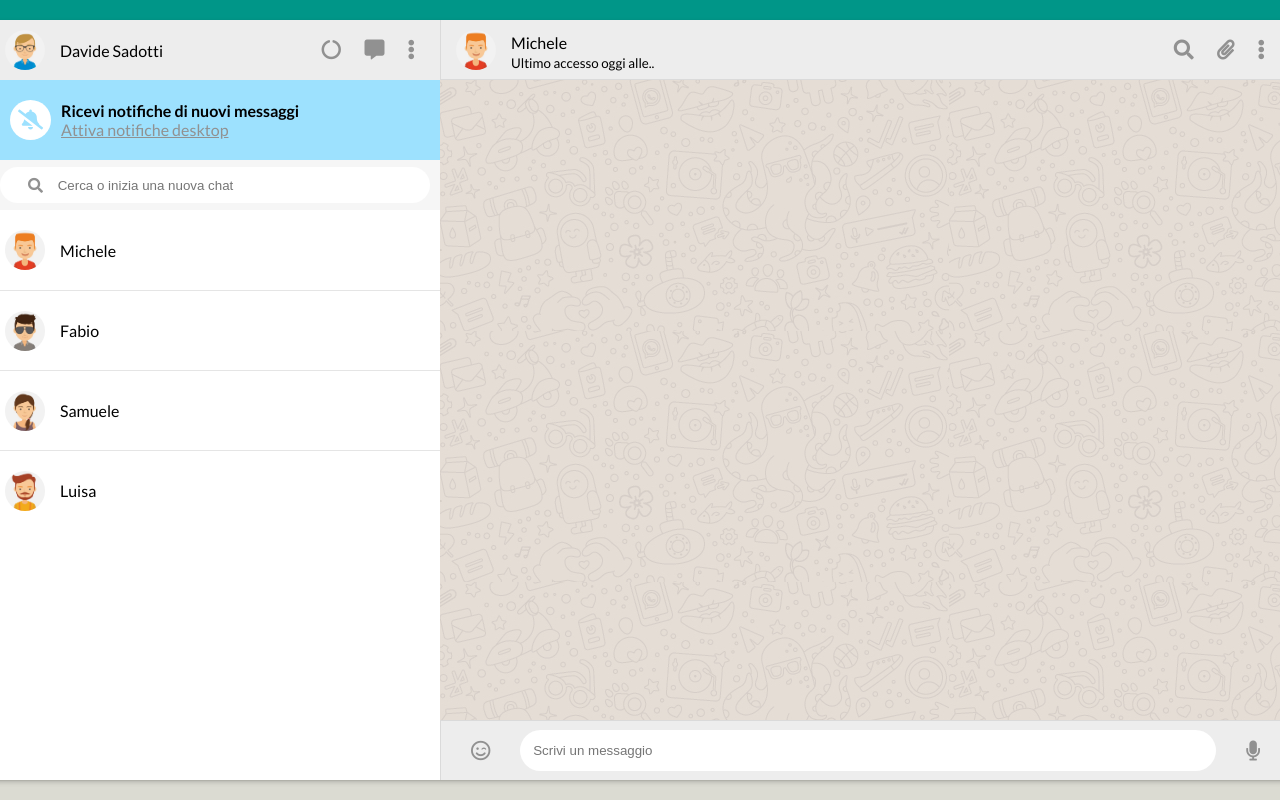
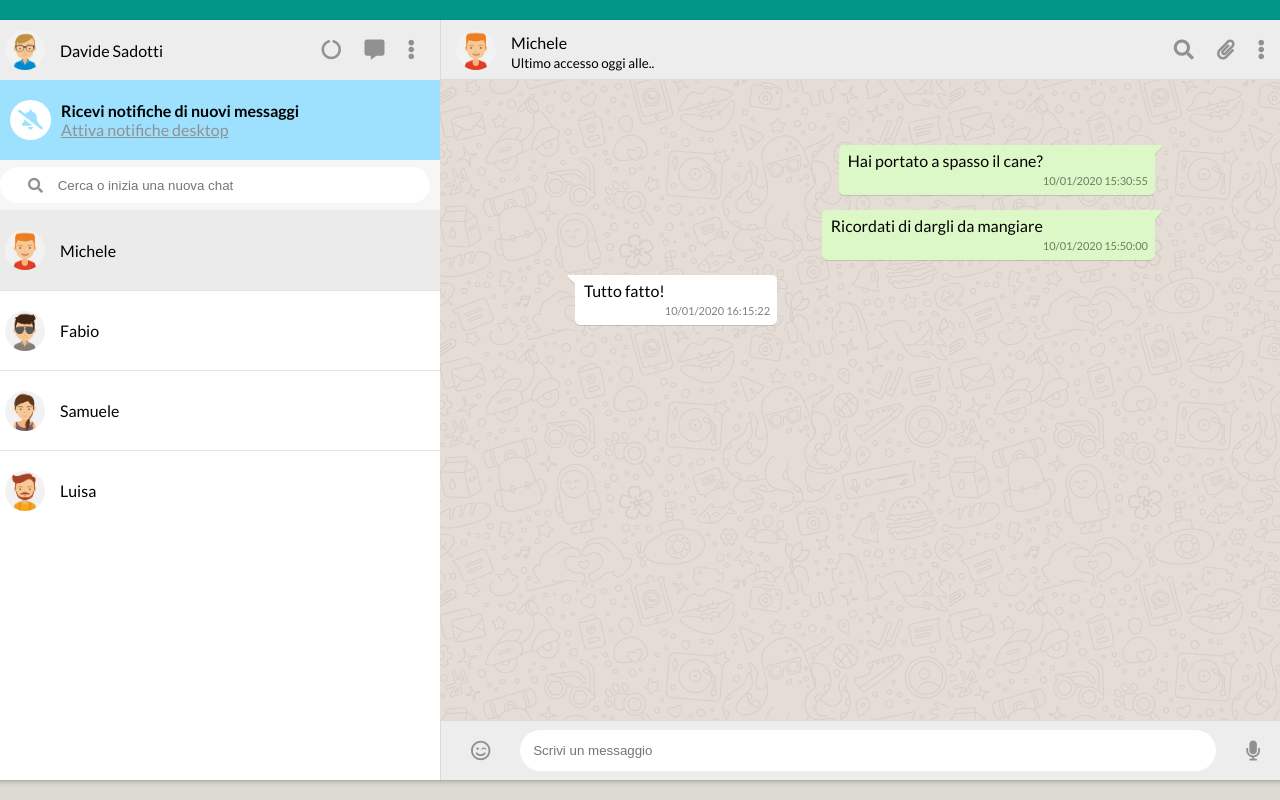
Before and after one commit to DavideSadotti/vue-boolzapp, a plain HTML site: page index.html in a window 1280 px wide. Both pictures are taken after a click on the item "Michele". Drawn offline with nearby package versions, Linux system fonts and the light colour scheme.

Commit message:
Milestone 2 Finita

```diff
--- a/css/style.css
+++ b/css/style.css
@@ -42,6 +42,9 @@
   box-shadow: 0 1px 1px 0 rgba(0,0,0,0.06), 0 2px 5px 0 rgba(0,0,0,0.2);
 }
 
+.grey{
+  background-color: #ebebeb;
+}
 
 /* -------------LEFT SIDE------------- */
 .contacts{
@@ -177,6 +180,7 @@
   width: 850px;
 }
 
+/* CLASS CONTACT SELECTED */
 .contactSelected{
   height: 60px;
   background-color: #ededed;
@@ -207,6 +211,71 @@
   border-left: 1px solid rgba(0,0,0,0.08);
 }
 
+/* CLASS MESSAGELIST */
+.messageList{
+  height: calc(100% - 120px);
+  background-image: url('../img/mine.jpg');
+}
+
+.messageList > div{
+  width: 80%;
+  margin: auto;
+  padding: 50px;
+}
+
+.messageList .clear > div{
+  margin-top: 15px;
+}
+
+.messageList small{
+  font-size: 11px;
+  color: rgba(0,0,0,0.5);
+  align-self: flex-end;
+}
+
+.messageList .sent, .messageList .received{
+  padding: 6px 7px 8px 9px;
+  border-radius: 5px;
+  min-height: 50px;
+  display: flex;
+  position: relative;
+  filter: drop-shadow(0 1px .5px rgba(0,0,0,.13));
+}
+
+.messageList .sent{
+  float: right;
+  background-color: #dcf8c6;
+}
+
+.messageList .received{
+  float: left;
+  background-color: #ffffff;
+}
+
+.sent i, .received i{
+  position: absolute;
+  font-size: 30px;
+}
+
+.sent i{
+  right: -8px;
+  top: -11px;
+  color: #dcf8c6;
+}
+
+.received i{
+  left: -8px;
+  top: -11px;
+  color: #ffffff;
+}
+
+.clear::after{
+  content: "";
+  display: block;
+  clear: both;
+}
+
+/* CLASS TEXT */
 .text{
   border-top: 1px solid rgba(0,0,0,0.08);
 }
@@ -226,8 +295,3 @@
 .text i{
   margin: 0 15px
 }
-
-.message{
-  height: calc(100% - 120px);
-  background-image: url('../img/mine.jpg');
-}
--- a/index.html
+++ b/index.html
@@ -17,7 +17,7 @@
     <div id="root" class="bg">
       <div class="container">
 
-        <!-- RIGHT SIDE -->
+        <!-- LEFT SIDE -->
         <div class="contacts">
           <div class="user">
             <div>
@@ -55,7 +55,7 @@
           </div>
           <div class="contactList">
             <ul>
-              <li v-for="(item, i) in contacts" @click="showContact(i)">
+              <li v-for="(item, i) in contacts" @click="showContact(i)" :class="item.selected">
                 <img :src="'img/avatar' + item.avatar + '.jpg'">
                 <p>{{ item.name }}</p>
               </li>
@@ -63,7 +63,7 @@
           </div>
         </div>
 
-        <!-- LEFT SIDE -->
+        <!-- RIGHT SIDE -->
         <div class="messages">
           <div class="contactSelected">
             <div v-for="item in contacts" v-if="item.visible == false">
@@ -92,10 +92,21 @@
             </div>
           </div>
 
-          <div class="message">
-            <div v-for="item in contacts" v-if="item.visible == false">
-              <p></p>
-              <small></small>
+          <div class="messageList">
+            <div>
+              <div v-for="item in contacts" v-if="item.visible == false">
+                <div v-for="mess in item.messages" class="clear">
+                  <div :class="mess.status == 'sent' ? 'sent' : 'received'">
+                    <p>
+                      {{ mess.message }}
+                    </p>
+                    <small>
+                      {{ mess.date }}
+                    </small>
+                    <i class="fas fa-caret-down"></i>
+                  </div>
+                </div>
+              </div>
             </div>
           </div>
 
--- a/js/script.js
+++ b/js/script.js
@@ -7,6 +7,7 @@
           name: 'Michele',
           avatar: '_1',
           visible: true,
+          selected: '',
           messages: [
             {
               date: '10/01/2020 15:30:55',
@@ -29,6 +30,7 @@
           name: 'Fabio',
           avatar: '_2',
           visible: true,
+          selected: '',
           messages: [
             {
               date: '20/03/2020 16:30:00',
@@ -51,6 +53,7 @@
           name: 'Samuele',
           avatar: '_3',
           visible: true,
+          selected: '',
           messages: [
             {
               date: '28/03/2020 10:10:40',
@@ -73,6 +76,7 @@
           name: 'Luisa',
           avatar: '_4',
           visible: true,
+          selected: '',
           messages: [
             {
               date: '10/01/2020 15:30:55',
@@ -90,8 +94,21 @@
     },
     methods: {
       showContact: function(index){
-        this.contacts[index].visible = false;
-      }
+        var indice =  this.contacts[index];
+        for(var i = 0; i < this.contacts.length; i++){
+          if(this.contacts[i].visible == false && this.contacts[i].selected == 'grey'){
+            this.contacts[i].visible = true;
+            this.contacts[i].selected = '';
+          }
+        }
+
+        indice.selected = 'grey';
+        indice.visible = false;
+      },
     }
   }
 );
+
+// function cancelContac(){
+//
+// }
```
